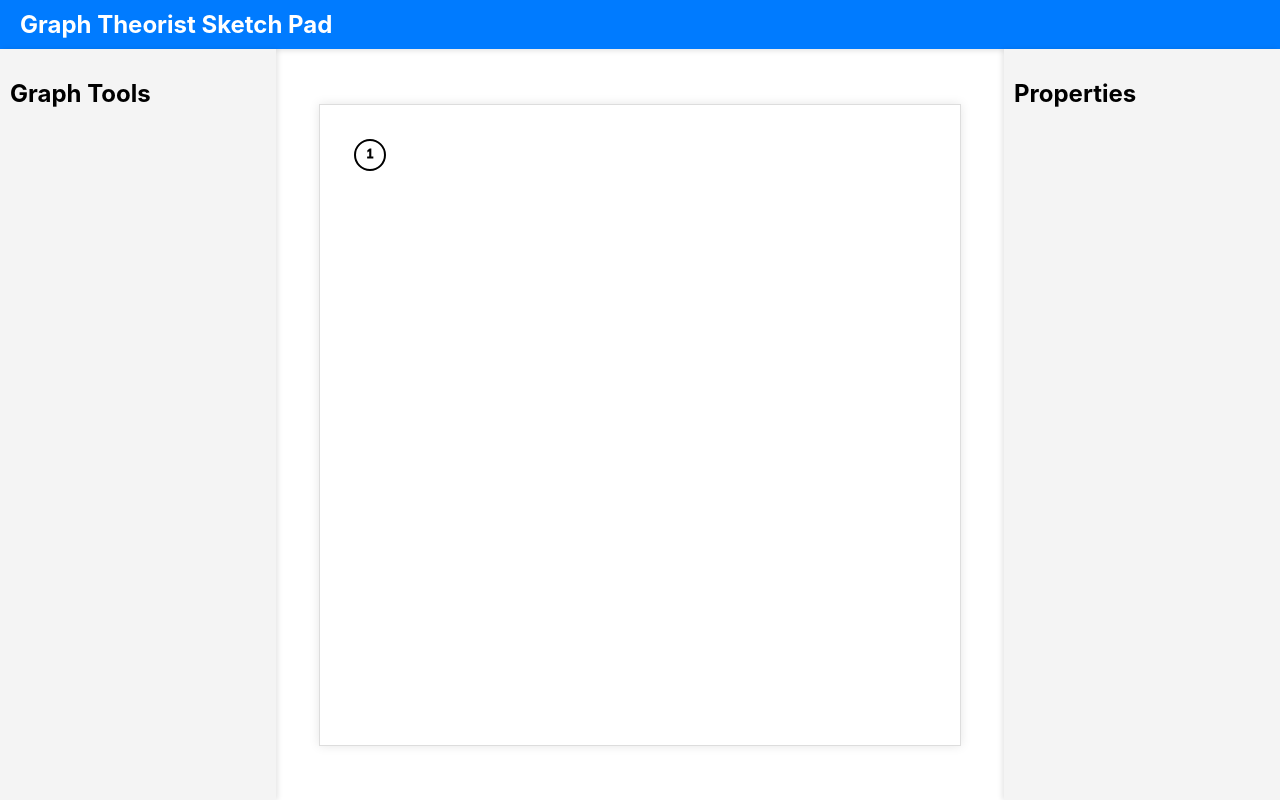
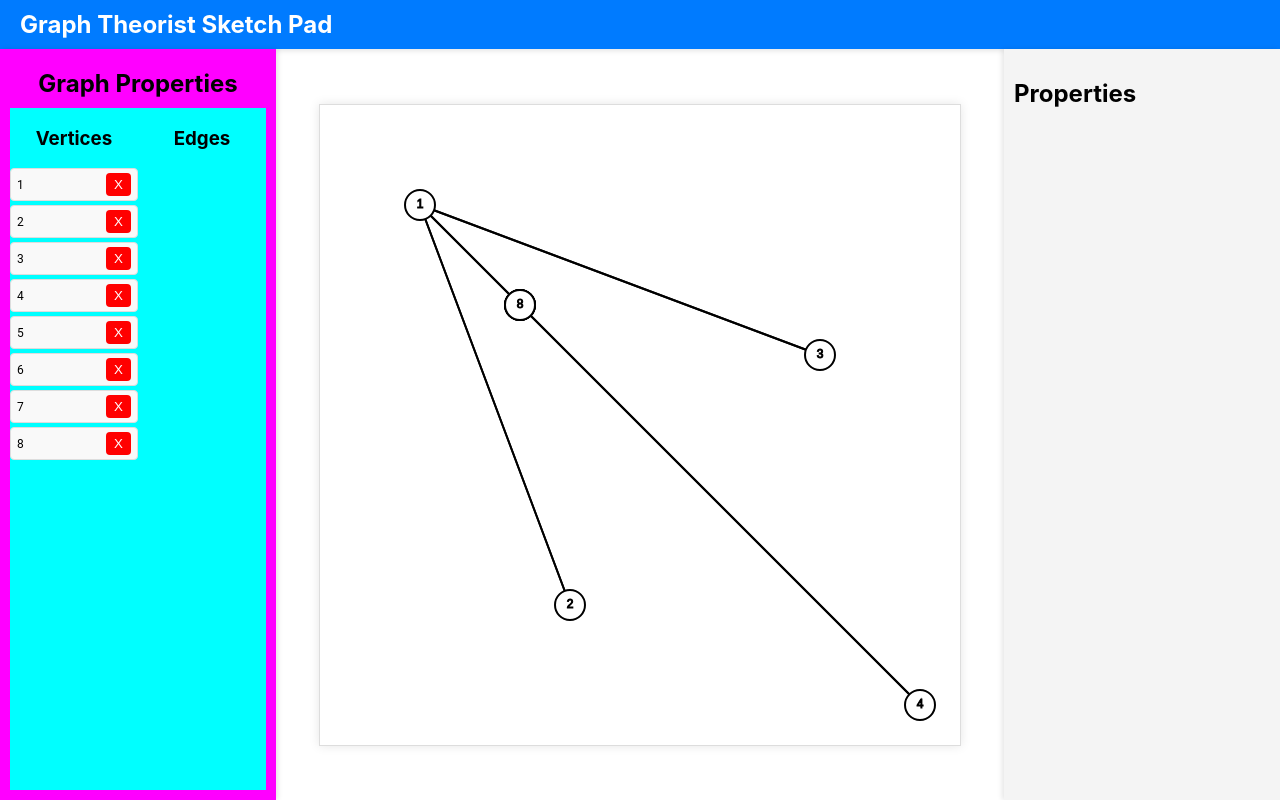
Before and after one commit to SamStan4/graph-theorist-sketch-pad, a React (Create React App) app in the folder client/: page / in a window 1280 px wide. Built offline with nearby package versions, Linux system fonts and the light colour scheme.

Commit message:
node map working

```diff
--- /dev/null
+++ b/client/src/componets/EdgeColumn.js
@@ -0,0 +1,18 @@
+const EdgeColumn = ({ graph }) => {
+    return (
+      <div
+        style={{
+          width: "50%",
+          flex: 1
+        }}
+      >
+        <h3
+          style={{
+            textAlign: "center"
+          }}
+        >Edges</h3>
+      </div>
+    );
+  }
+
+  export default EdgeColumn;
--- a/client/src/componets/GraphCanvas.js
+++ b/client/src/componets/GraphCanvas.js
@@ -36,7 +36,6 @@ const GraphCanvas = ({graph, updateNodePosition}) => {
 
       p.draw = () => {
         p.background(255);
-
         // draw edges
         p.stroke(0);
         p.strokeWeight(thickness);
--- /dev/null
+++ b/client/src/componets/GraphProperties.js
@@ -0,0 +1,39 @@
+import NodeColumn from "./NodeColumn.js";
+import EdgeColumn from "./EdgeColumn.js";
+
+const GraphProperties = ({ graph }) => {
+  return (
+    <div
+      style={{
+        width: "20%",
+        backgroundColor: "#FF00FF",
+        padding: "10px",
+        boxShadow: "2px 0 5px rgba(0, 0, 0, 0.1)",
+        display: "flex",
+        flexDirection: "column"
+      }}
+    >
+      <h2
+        style={{
+          textAlign: "center",
+          margin: "0",
+          padding: "10px"
+        }}
+      >
+        Graph Properties
+      </h2>
+      <div
+        style={{
+          display: "flex",
+          flex: 1,
+          backgroundColor: "#00FFFF"
+        }}
+      >
+        <NodeColumn graph={graph}/>
+        <EdgeColumn graph={graph}/>
+      </div>
+    </div>
+  );
+}
+
+  export default GraphProperties;
--- /dev/null
+++ b/client/src/componets/NodeColumn.js
@@ -0,0 +1,32 @@
+import NodeItem from "./NodeItem.js";
+
+const NodeColumn = ({ graph }) => {
+  const temp = (item) => {
+    console.log(`removing ${item}`);
+  }
+  return (
+    <div
+      style={{
+        width: "50%",
+        flex: 1
+      }}
+    >
+      <h3
+        style={{
+          textAlign: "center"
+        }}
+      >
+        Vertices
+      </h3>
+      {Array.from(graph.nodes.keys()).map((key) => (
+        <NodeItem
+          key={key}
+          nodeName={key}
+          onRemove={temp}
+        />
+      ))}
+    </div>
+  );
+}
+
+export default NodeColumn;
--- /dev/null
+++ b/client/src/componets/NodeItem.js
@@ -0,0 +1,35 @@
+const NodeItem = ({ nodeName, onRemove }) => {
+  return (
+    <div
+    style={{
+      display: "flex",
+      justifyContent: "space-between",
+      alignItems: "center",
+      padding: "4px 6px", // Reduced padding
+      marginBottom: "4px", // Reduced margin
+      backgroundColor: "#f9f9f9",
+      border: "1px solid #ddd",
+      borderRadius: "4px", // Slightly smaller radius
+      fontFamily: "'Roboto', sans-serif",
+      fontSize: "12px", // Reduced font size
+    }}
+    >
+      <span>{nodeName}</span>
+      <button
+        onClick={() => onRemove(nodeName)}
+        style={{
+          backgroundColor: "red",
+          color: "white",
+          border: "none",
+          borderRadius: "4px",
+          padding: "4px 8px",
+          cursor: "pointer",
+        }}
+      >
+        X
+      </button>
+    </div>
+  );
+}
+
+export default NodeItem;
--- a/client/src/logic/Samples.js
+++ b/client/src/logic/Samples.js
@@ -6,23 +6,21 @@ import Graph from "./Graph.js";
  */
 const makeSampleGraph = () => {
     const graph = new Graph;
-    graph.addNode("1", 50, 50);
-    // graph.addNode("2", 250, 500);
-    // graph.addNode("3", 500, 250);
-    // graph.addNode("4", 600, 600);
-    // graph.addNode("nudes", 700, 700);
-    // graph.addNode("5", 200, 200);
-    // graph.addNode("6", 200, 200);
-    // graph.addNode("7", 200, 200);
-    // graph.addNode("8", 200, 200);
-    // graph.addEdge("1", "2");
-    // graph.addEdge("1", "2");
-    // graph.addEdge("1", "2");
-    // graph.addEdge("1", "2");
-    // graph.addEdge("1", "2");
-    // graph.addEdge("1", "3");
-    // graph.addEdge("1", "4");
-    // graph.addEdge("4", "nudes");
+    graph.addNode("1", 100, 100);
+    graph.addNode("2", 250, 500);
+    graph.addNode("3", 500, 250);
+    graph.addNode("4", 600, 600);
+    graph.addNode("5", 200, 200);
+    graph.addNode("6", 200, 200);
+    graph.addNode("7", 200, 200);
+    graph.addNode("8", 200, 200);
+    graph.addEdge("1", "2");
+    graph.addEdge("1", "2");
+    graph.addEdge("1", "2");
+    graph.addEdge("1", "2");
+    graph.addEdge("1", "2");
+    graph.addEdge("1", "3");
+    graph.addEdge("1", "4");
     return graph;
 }
 
--- a/client/src/pages/GraphEditPage.js
+++ b/client/src/pages/GraphEditPage.js
@@ -1,6 +1,7 @@
 import React, { useState, useEffect, useRef } from 'react';
 import GraphCanvas from "./../componets/GraphCanvas.js";
 import makeSampleGraph from "./../logic/Samples.js";
+import GraphProperties from '../componets/GraphProperties.js';
 
 const GraphEditPage = () => {
   const [graph, setGraph] = useState(makeSampleGraph());
@@ -73,16 +74,7 @@ const GraphEditPage = () => {
         }}
       >
         {/* LEFT SIDEBAR */}
-        <div
-          style={{
-            width:"20%",
-            backgroundColor: "#f4f4f4",
-            padding: "10px",
-            boxShadow: "2px 0 5px rgba(0, 0, 0, 0.1)"
-          }}
-        >
-          <h2>Graph Tools</h2>
-        </div>
+        <GraphProperties graph={graph}/>
         {/* GRAPH CANVAS VIEWPORT */}
         <div
           style={{
```
